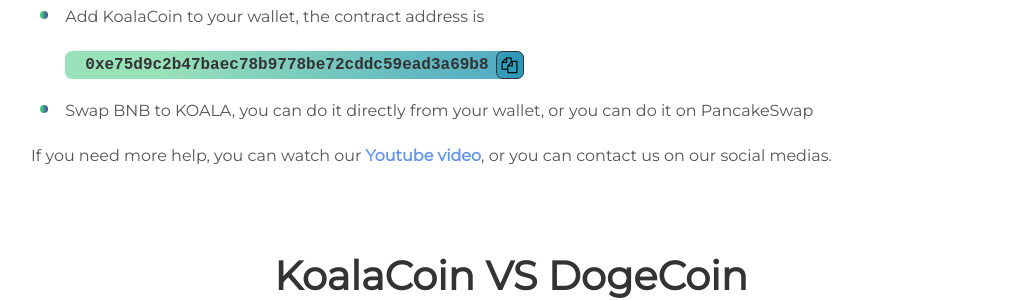
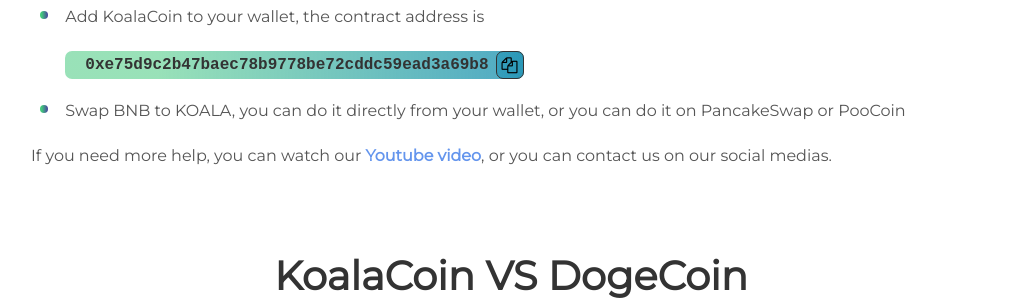
Before and after one commit to robertobatts/KoalaCoin, a Jekyll site: the page built from index.html, in a window 1280 px wide and 900 px high, scrolled down 1368 px. Shown: the part 159-459 px from the top of the window, without its empty margins (129-1149 px from the left). Built offline with Jekyll 4.4.1, drawn with Linux system fonts in a browser that asks for light colours.

Commit message:
update howtobuy video

```diff
--- a/_includes/howtobuy.html
+++ b/_includes/howtobuy.html
@@ -10,9 +10,9 @@
     <li><i class="fa-li bullet-point"></i>Buy BNB, on Metamask and Trust Wallet you can buy directly by using your credit card, otherwise you can also buy on an exchange like Binance or Coinbase and then transfer the BNB to your wallet</li>
     <li><i class="fa-li bullet-point"></i>Add KoalaCoin to your wallet, the contract address is <br>
       {% include contractblock.html %} </li>
-    <li><i class="fa-li bullet-point"></i>Swap BNB to KOALA, you can do it directly from your wallet, or you can do it on PancakeSwap</li>
+    <li><i class="fa-li bullet-point"></i>Swap BNB to KOALA, you can do it directly from your wallet, or you can do it on PancakeSwap or PooCoin</li>
   </ul>
-  If you need more help, you can watch our <a target="_blank" href="https://youtu.be/LAOoy4UIl84">Youtube video</a>,
+  If you need more help, you can watch our <a target="_blank" href="https://youtu.be/wcLL241aGY8">Youtube video</a>,
 or you can contact us on our social medias.
 </div>
 </div>
```
